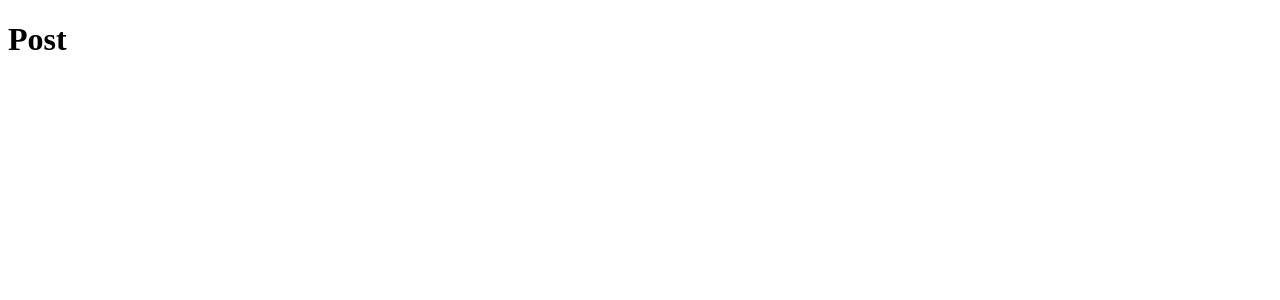
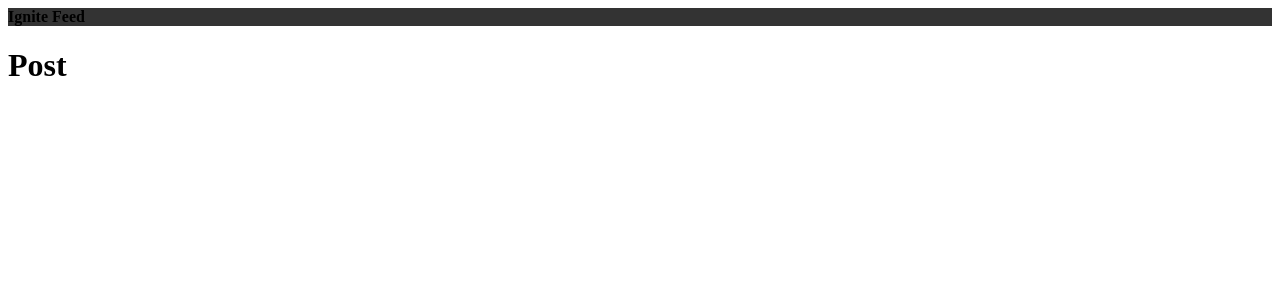
Before and after one commit to WalberCesar/Fundamentos-reactjs, a React (Vite) app: page / in a window 1280 px wide. Shown: the top 300 px of the page. Built offline with nearby package versions, Linux system fonts and the light colour scheme.

Commit message:
training

```diff
--- a/src/App.tsx
+++ b/src/App.tsx
@@ -1,7 +1,13 @@
+import { Header } from "./components/Header";
 import { Post } from "./Post";
 
 function App() {
-  return <Post />;
+  return (
+    <>
+      <Header />
+      <Post />
+    </>
+  );
 }
 
 export default App;
--- /dev/null
+++ b/src/components/Header.module.css
@@ -0,0 +1,3 @@
+.header {
+  background: #333;
+}
--- /dev/null
+++ b/src/components/Header.tsx
@@ -0,0 +1,9 @@
+import styles from "./Header.module.css";
+
+export function Header() {
+  return (
+    <header className={styles.header}>
+      <strong>Ignite Feed</strong>
+    </header>
+  );
+}
```
